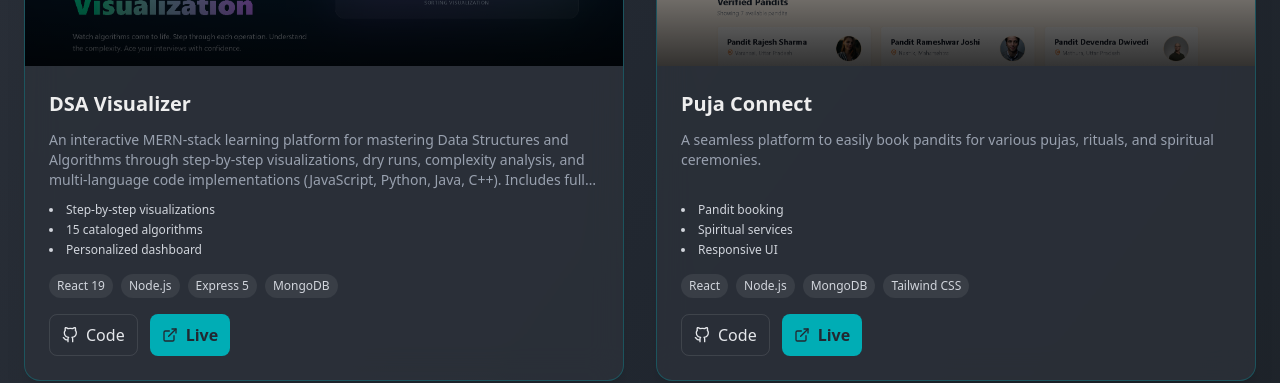
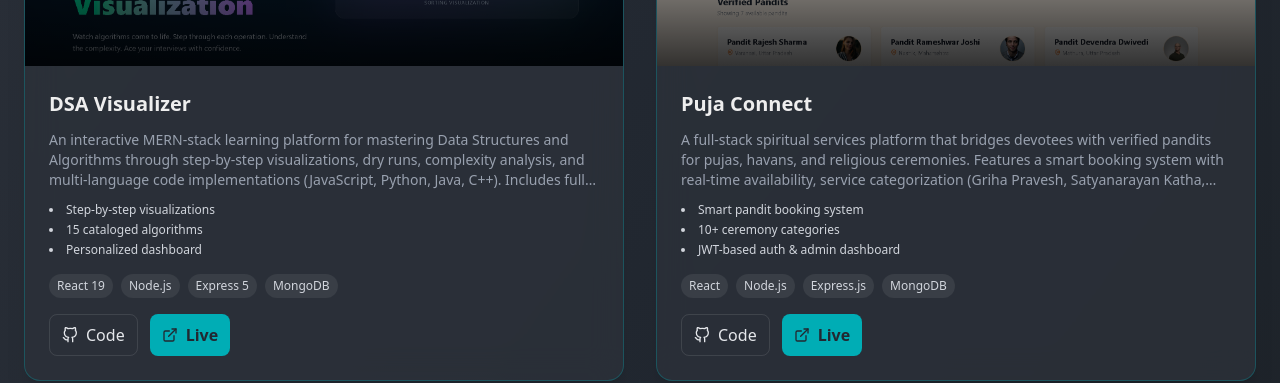
Before and after one commit to MsrSahil/Portfolio, a React (Vite) app: page / in a window 1280 px wide. Shown: the part 3220-3603 px from the top of the page. Built offline with nearby package versions, Linux system fonts and the light colour scheme.

Commit message:
feat: add Projects page with filtering, search, and detailed view modal

```diff
--- a/src/pages/Projects.jsx
+++ b/src/pages/Projects.jsx
@@ -64,15 +64,15 @@ const Projects = () => {
     },
     {
       title: "Puja Connect",
-      description: "A seamless platform to easily book pandits for various pujas, rituals, and spiritual ceremonies.",
-      tech: ["React", "Node.js", "MongoDB", "Tailwind CSS"],
+      description: "A full-stack spiritual services platform that bridges devotees with verified pandits for pujas, havans, and religious ceremonies. Features a smart booking system with real-time availability, service categorization (Griha Pravesh, Satyanarayan Katha, Navratri, and more), secure user authentication, and an intuitive admin dashboard for pandit management. Built with a focus on cultural authenticity and seamless user experience.",
+      tech: ["React", "Node.js", "Express.js", "MongoDB", "Mongoose", "JWT Auth", "Tailwind CSS", "Vercel"],
       category: "fullstack",
       github: "https://github.com/MsrSahil/pujaconnect",
       live: "https://pujaconnect-chi.vercel.app/",
       image: poojacoonect,
       featured: true,
       year: 2026,
-      highlights: ["Pandit booking", "Spiritual services", "Responsive UI"],
+      highlights: ["Smart pandit booking system", "10+ ceremony categories", "JWT-based auth & admin dashboard"],
     },
     {
       title: "Event Planner App",
```
